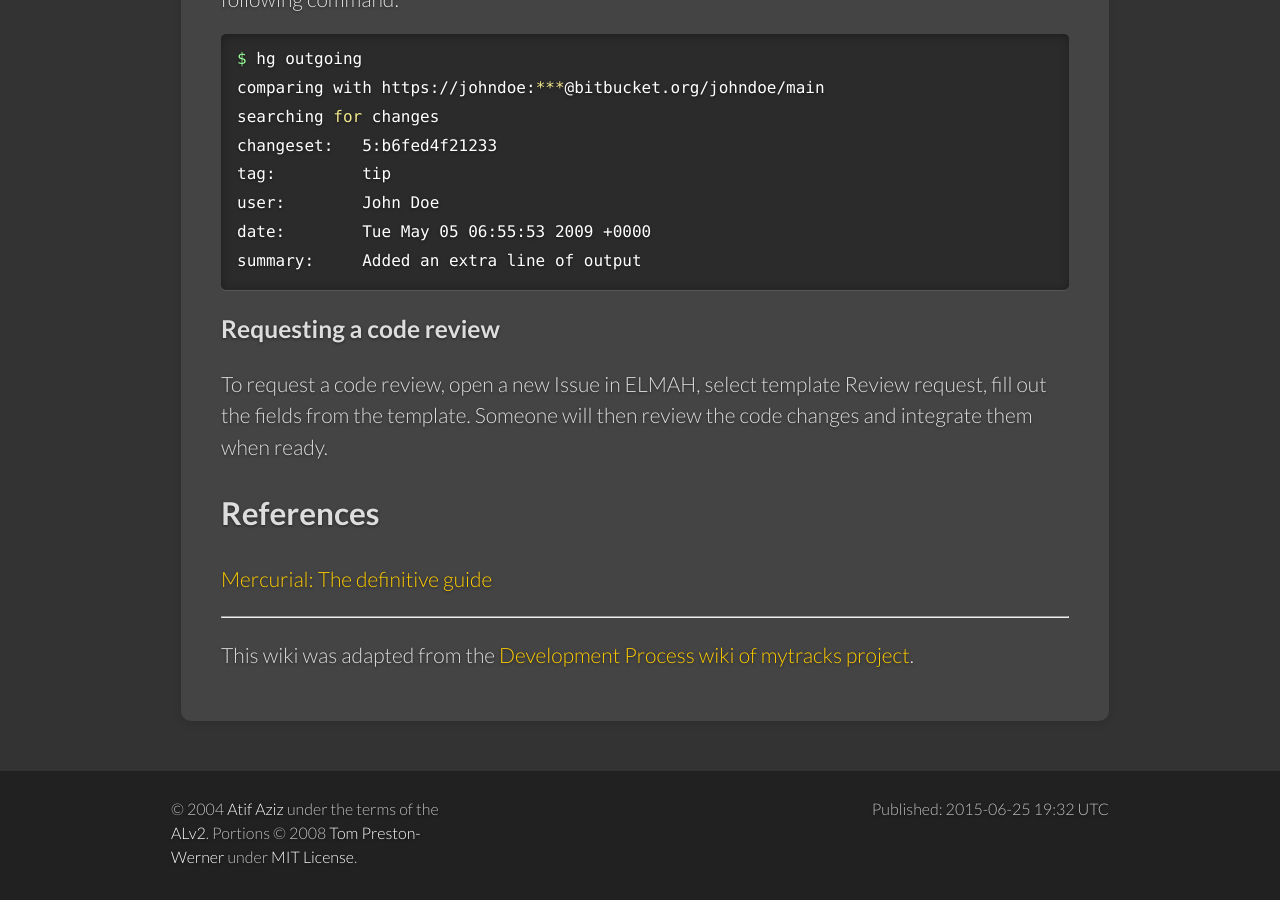
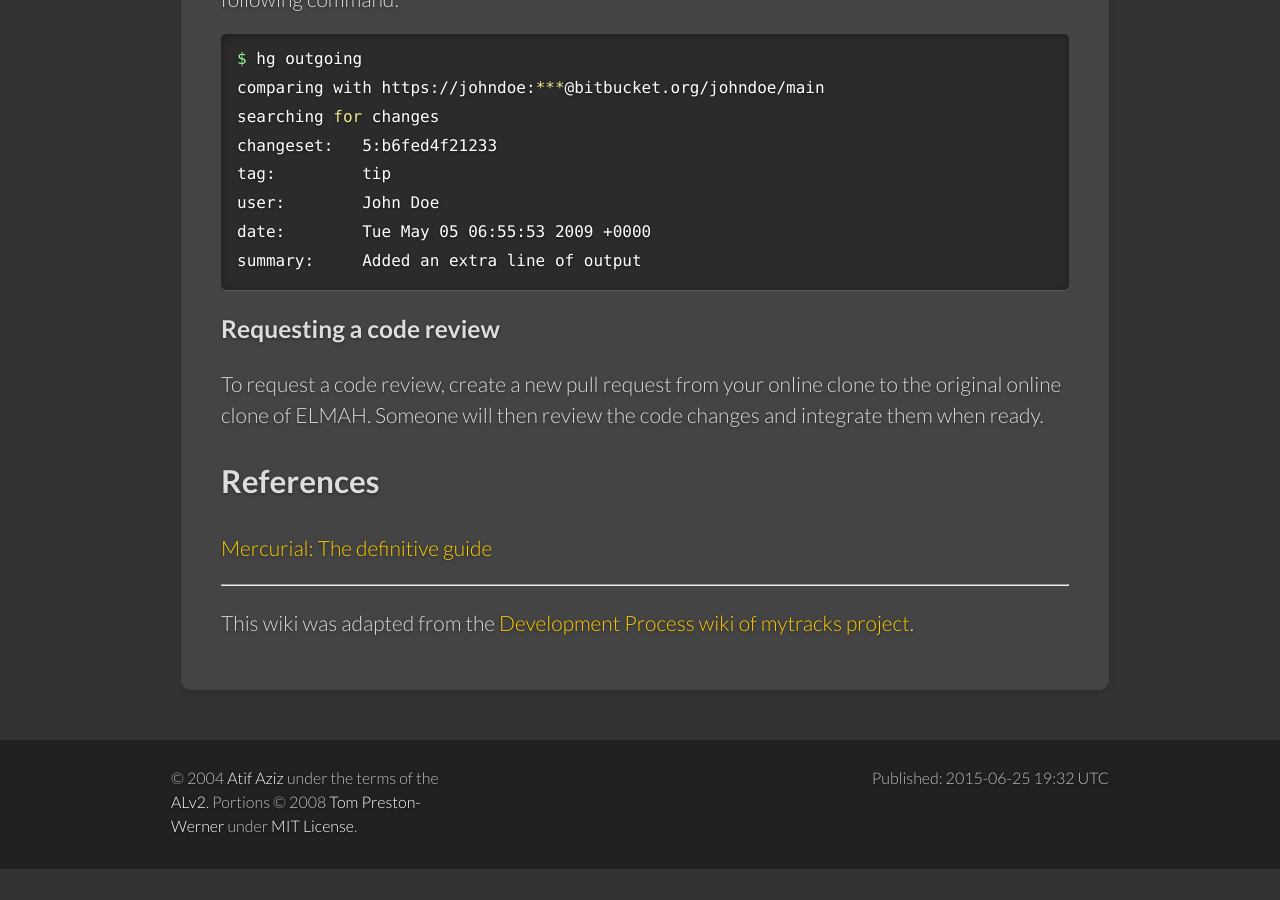
Before and after one commit to elmah/www, a Jekyll site: the page built from DevelopmentProcess.md, in a window 1280 px wide and 900 px high, scrolled down 4907 px. Built offline with Jekyll 4.4.1, drawn with Linux system fonts in a browser that asks for light colours; after the commit the page ends 5776 px from its top, so only the background shows below that.

Commit message:
Changed the description about code review to deal with creating a pull request rather than creating an issue at google code

```diff
--- a/DevelopmentProcess.md
+++ b/DevelopmentProcess.md
@@ -158,7 +158,7 @@ summary:     Added an extra line of output
 
 ### Requesting a code review
 
-To request a code review, open a new Issue in ELMAH, select template Review request, fill out the fields from the template. Someone will then review the code changes and integrate them when ready.
+To request a code review, create a new pull request from your online clone to the original online clone of ELMAH. Someone will then review the code changes and integrate them when ready.
 
 ## References
 
```
